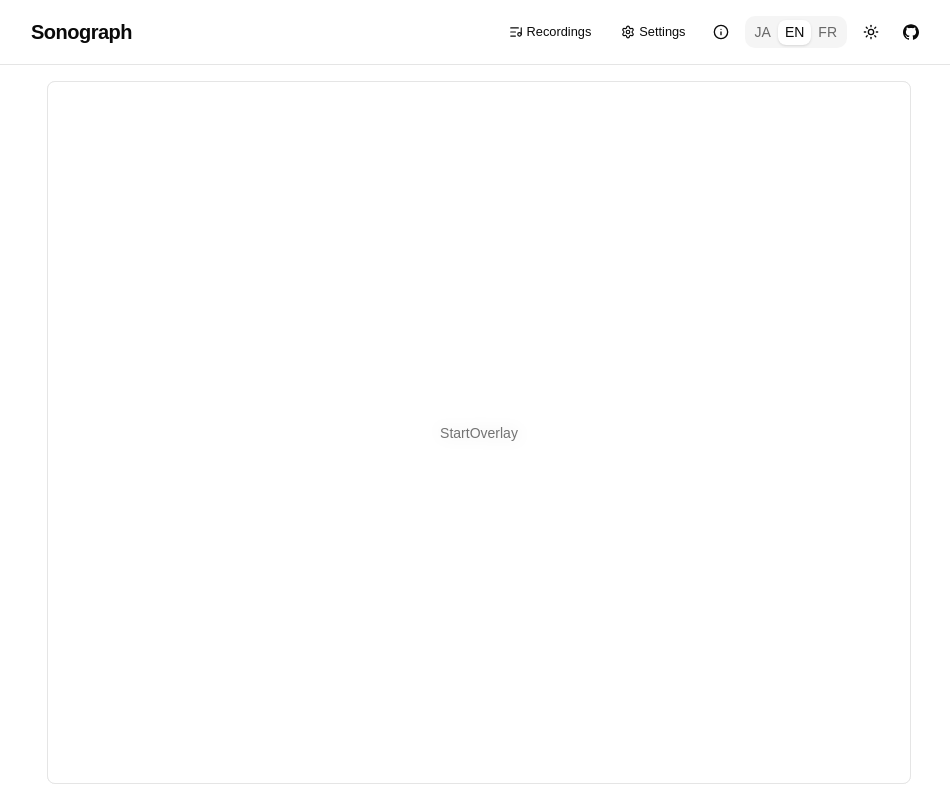
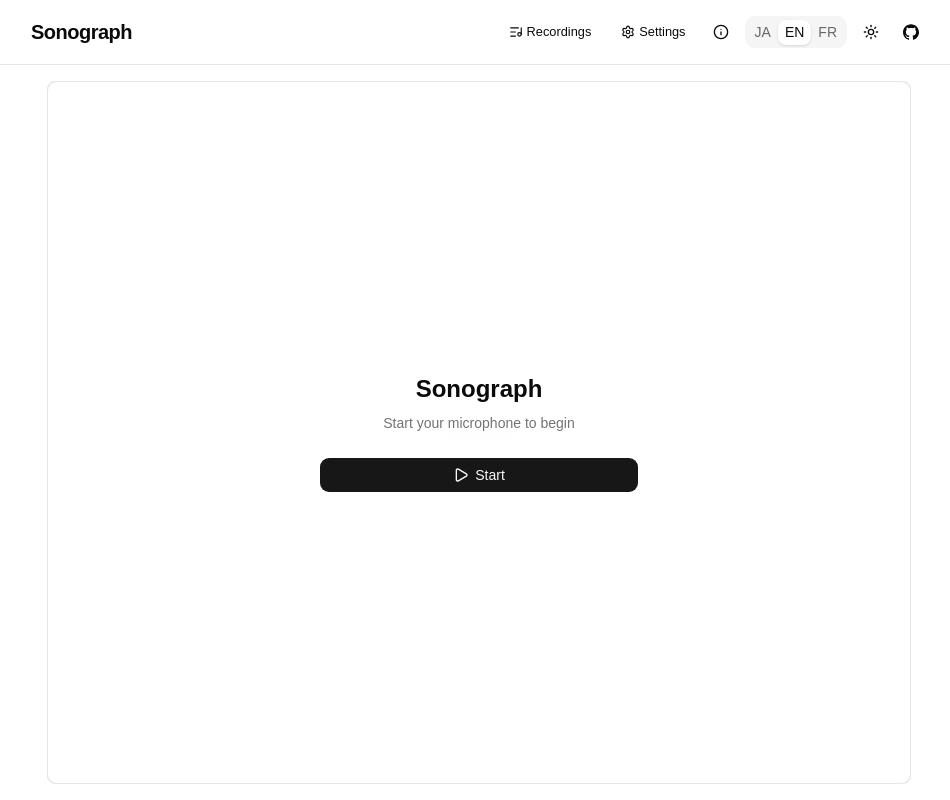
Before and after one commit to urabexon/Sonograph, a React (Vite) app: page / in a window 1280 px wide. Shown: the whole page, without its empty margins (161-1111 px from the left). Built offline with nearby package versions, Linux system fonts and the light colour scheme.

Commit message:
feat: wire StartOverlay to audio controls

```diff
--- a/src/App.tsx
+++ b/src/App.tsx
@@ -1,9 +1,17 @@
+import { useCallback } from "react";
+
 import { Header } from "@/components/Header";
+import { StartOverlay } from "@/components/StartOverlay";
 import { ThemeProvider } from "@/components/theme-provider";
-import { useIsActive } from "@/hooks/useAudioCapture";
+import { useAudioControls, useIsActive } from "@/hooks/useAudioCapture";
 
 function App() {
   const isActive = useIsActive();
+  const { startAudio } = useAudioControls();
+
+  const handleStart = useCallback(() => {
+    void startAudio();
+  }, [startAudio]);
 
   return (
     <ThemeProvider attribute="class" defaultTheme="system" enableSystem>
@@ -28,12 +36,7 @@ function App() {
             <div className="absolute inset-0 rounded-md border flex items-center justify-center text-sm text-muted-foreground">
               TunerDisplay
             </div>
-            {!isActive && (
-              /* StartOverlay placeholder */
-              <div className="absolute inset-0 rounded-md border bg-background/80 backdrop-blur-sm flex items-center justify-center text-sm text-muted-foreground">
-                StartOverlay
-              </div>
-            )}
+            {!isActive && <StartOverlay onStart={handleStart} />}
           </div>
 
           {isActive && (
```
